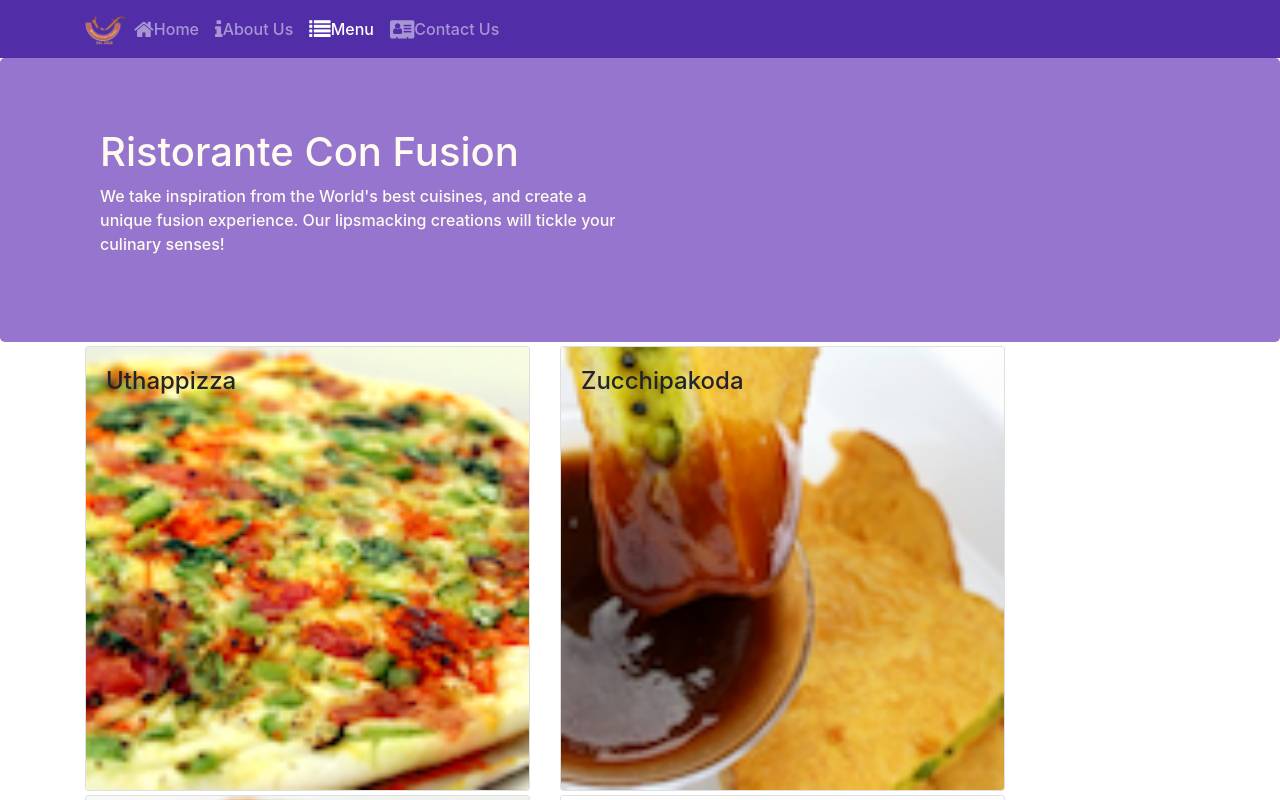
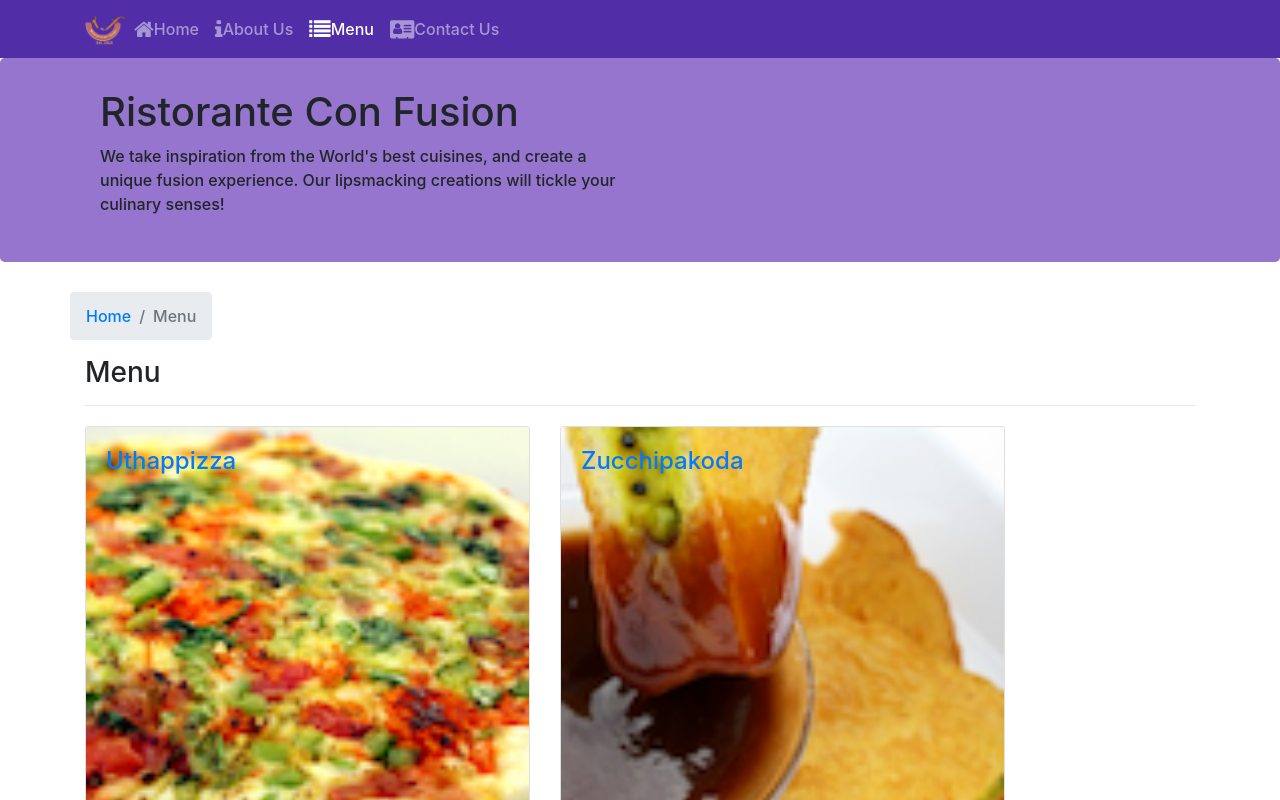
Before and after one commit to adarshRaj7/confusionReact, a React (Create React App) app: page /menu in a window 1280 px wide. Shown: the top 800 px of the page. Built offline with nearby package versions, Linux system fonts and the light colour scheme.

Commit message:
Single Page Application : Part 2

```diff
--- a/src/App.css
+++ b/src/App.css
@@ -36,13 +36,7 @@
     transform: rotate(360deg);
   }
 } */
-.jumbotron
-{
-  background-color:#9575CD;
-  color: floralwhite;
-  padding: 70px 30px 70px 30px;
-  margin: 0px auto;
-}
+
 .navbar-dark
 {
   background-color: #512DA8;
@@ -69,3 +63,34 @@
   margin: 0px;
   color: #0f0f0f;
 }
+
+.container-fluid .jumbotron, .container .jumbotron {
+  border-radius: 6px;
+  padding-left: 15px;
+  padding-right: 15px;
+}
+
+@media screen and (min-width: 768px)
+{
+.container-fluid .jumbotron, .container .jumbotron {
+    padding-left: 60px;
+    padding-right: 60px;
+}
+}
+
+@media screen and (min-width: 768px)
+{
+.jumbotron {
+    padding-bottom: 48px;
+    padding-top: 48px;
+}
+}
+
+.jumbotron {
+  background-color: #9575CD;
+  padding-left: 60px;
+  padding-right: 60px;
+  margin-bottom: 30px;
+  padding-bottom: 30px;
+  padding-top: 30px;
+}
--- a/src/components/ContentComponent.js
+++ b/src/components/ContactComponent.js
@@ -1,8 +1,22 @@
 import React from 'react';
-
+import { Breadcrumb, BreadcrumbItem} from 'reactstrap';
+import {Link} from 'react-router-dom'
 function Contact(props) {
     return(
         <div className="container">
+            <div className="container">
+                <div className="row ">
+                    <Breadcrumb>
+                        <BreadcrumbItem>
+                            <Link to='/home'>Home</Link>
+                        </BreadcrumbItem>
+                        <BreadcrumbItem active>Contact Us</BreadcrumbItem>
+                    </Breadcrumb>
+                </div>
+                <div className="col-12">
+                    <h3>Contact Us</h3>
+                </div>
+            </div>
             <div className="row row-content">
                 <div className="col-12">
                 <h3>Location Information</h3>
--- a/src/components/DishDetailComponent.js
+++ b/src/components/DishDetailComponent.js
@@ -1,67 +1,102 @@
 import React from "react";
-import { Card, CardImg, CardImgOverlay, CardText, CardBody, CardTitle, List } from "reactstrap";
-import "../App.css"
+import { Card, CardImg, Breadcrumb, BreadcrumbItem,  CardImgOverlay, CardText, CardBody, CardTitle, List } from "reactstrap";
+import "../App.css";
+import {Link} from 'react-router-dom';
 
     function RenderDish({dish})
     {
         return(
-                <Card >
-                    <CardImg  width="100%" src={dish.image} alt={dish.name}></CardImg>
-                    <CardBody>
-                        <CardTitle><h4>{dish.name}</h4></CardTitle>
-                        <CardText>{dish.description}</CardText>
-                    </CardBody>
-                </Card>
+            <div className="col-12 col-md m-1">
+                    <Card >
+                        <CardImg  src={dish.image} alt={dish.name}></CardImg>
+                        <CardBody>
+                            <CardTitle><h4>{dish.name}</h4></CardTitle>
+                            <CardText>{dish.description}</CardText>
+                        </CardBody>
+                    </Card>
+                </div>
             );
-    }
+     }
+    // const renderComments=(props) => {
+
+
+    //     // const renderComments=props.comments.map((dish)=> {
+    //         return (
+    //             // <li key={comment.id} className="col-12 col-md-5 mt-1">
+    //             //     <p>{comment.comment}</p>
+    //             //     <p>-- {comment.author}, {new Intl.DateTimeFormat('en-US', { year: 'numeric', month:'short', day: '2-digit'}).format(new Date(Date.parse(comment.date)))}</p>
+    //             // </li>
+    //             <ul className="list-unstyled">
+    //                      {this.props.comment.map((comment)=>{
+    //                         return (
+    //                             <div>
+    //                             <h4>sdf</h4>
+    //                             <li key={comment.id}>
+    //                                 <p>{comment.comment}</p>
+    //                                 <p>-- {comment.author}, {new Intl.DateTimeFormat('en-US', { year: 'numeric', month:'short', day: '2-digit'}).format(new Date(Date.parse(comment.date)))}</p>
+    //                             </li></div>
+    //                         );
+    //                     })}
+    //                 </ul>
+    //         );
+    //     // });
+    // }
 
     function RenderComments({comments})
     {
-        if(comments==null)
-        {
-            return (<div></div>);
-        }
-        else
-        {
-            const cmmts=comments.map((text)=>
-            {
-                    return (
-                    <ul key={text.id} className="list-unstyled">
-                        <li >{text.comment}</li>
-                        <li >-- {text.author} , {new Intl.DateTimeFormat('en-US', { year: 'numeric', month:'short', day: '2-digit'}).format(new Date(Date.parse(text.date)))}</li>
+            return (
+                // <div>{cmmts}</div>
+                <div className="col-12 col-md-5 m-1">
+                    <ul className="list-unstyled">
+                        {comments.map((comment)=>{
+                            return (
+                                <div>
+                                <li key={comment.id}>
+                                    <p>{comment.comment}</p>
+                                    <p>-- {comment.author}, {new Intl.DateTimeFormat('en-US', { year: 'numeric', month:'short', day: '2-digit'}).format(new Date(Date.parse(comment.date)))}</p>
+                                </li></div>
+                            );
+                        })}
                     </ul>
-                );
-            });
-            return (
-                <div>{cmmts}</div>
+                </div>
             );
         }
-    }
 
     const DishDetail=(props) =>
-    {
-
+    {console.log(props.dish);
+        console.log("nbdvhunh");
         if(props.dish!=null)
         {
-
-        console.log(props.dish.comments);
         return (
             <div className="container">
-                <div className="row">
-                    <div className="col-12 col-md-5 mt-1 m-1">
-                        <RenderDish dish={props.dish}/>
-                    </div>
-                    <div className="col-12 col-md-5 mt-1">
-                        <h4>Comments</h4>
-                        <RenderComments comments={props.dish.comments}/>
+                <div className="row ">
+                    <Breadcrumb>
+                        <BreadcrumbItem>
+                            <Link to='/menu'>Menu</Link>
+                        </BreadcrumbItem>
+                        <BreadcrumbItem active>{props.dish.name}</BreadcrumbItem>
+                    </Breadcrumb>
+                    <div className="col-12">
+                        <h3>{props.dish.name}</h3>
+                        <hr/>
                     </div>
                 </div>
+                    <div className="row">
+                        <div className="col-12 col-lg-6">
+                            <RenderDish dish={props.dish}/>
+                        </div>
+
+                        <div className="col-12 col-lg-6">
+                            <h4> Comments </h4>
+                             { <RenderComments comments={props.comments}/> }
+                        </div>
+                    </div>
             </div>
         );}
         else
         {
             return (
-                <div></div>
+                <div><h1>vbhsbhubu</h1></div>
             );
         }
     }
--- a/src/components/MainComponent.js
+++ b/src/components/MainComponent.js
@@ -8,8 +8,8 @@ import { PROMOTIONS } from '../shared/promotions';
 import DishDetail from './DishDetailComponent';
 import Header from './HeaderComponent';
 import Footer from './FooterComponent';
-import {Switch, Route,Redirec, Redirect} from 'react-router-dom';
-import Contact from './ContentComponent';
+import {Switch, Route, Redirect} from 'react-router-dom';
+import Contact from './ContactComponent';
 
 class Main extends Component {
 
@@ -32,15 +32,27 @@ constructor(props)
       return (
         <Home dish={this.state.dishes.filter((dish)=>dish.featured)[0]}
               promotion={this.state.promotions.filter((promo)=>promo.featured)[0]}
-              leader={this.state.leaders.filter((leader)=>leader.featured)[0]}></Home>
+              leader={this.state.leaders.filter((leader)=>leader.featured)[0]}>
+
+        </Home>
       );
     }
+
+    const DishWithId=({match}) =>{
+      return(
+        <DishDetail
+        dish={this.state.dishes.filter((dish)=> dish.id===parseInt(match.params.dishId,10))[0]}
+        comments={this.state.comments.filter((comment)=>comment.dishId=== parseInt(match.params.dishId,10))}></DishDetail>
+        ) ;
+    };
+
     return (
       <div>
         <Header/>
         <Switch>
           <Route path="/home" component={Homepage}></Route>
           <Route exact path="/menu" component={()=><Menu dishes={this.state.dishes}/>}></Route>
+          <Route path="/menu/:dishId" component={DishWithId}></Route>
           <Route exact path='/contactus' component={Contact}></Route>
           <Redirect to="/home"></Redirect>
         </Switch>
--- a/src/components/MenuComponent.js
+++ b/src/components/MenuComponent.js
@@ -1,14 +1,16 @@
 import React from "react";
-import { Card, CardImg, CardImgOverlay, CardText, CardBody, CardTitle } from "reactstrap";
-
+import { Card, CardImg, CardImgOverlay, CardText, CardBody, CardTitle, Breadcrumb, BreadcrumbItem } from "reactstrap";
+import {Link} from 'react-router-dom';
 
     function RenderMenuItem({dish, onClick}){
         return(
-            <Card onClick={()=> onClick(dish.id)}>
+            <Card>
+            <Link to= {`/menu/${dish.id}`}>
                 <CardImg width="100%" src={dish.image} alt={dish.name}></CardImg>
                     <CardImgOverlay>
                         <CardTitle><h4>{dish.name}</h4></CardTitle>
                 </CardImgOverlay>
+            </Link>
             </Card>
         );
     }
@@ -19,7 +21,7 @@ import { Card, CardImg, CardImgOverlay, CardText, CardBody, CardTitle } from "re
         const menu=props.dishes.map((dish)=> {
             return (
                 <div key={dish.id} className="col-12 col-md-5 mt-1">
-                    <RenderMenuItem dish={dish} onClick={props.onClick}/>
+                    <RenderMenuItem dish={dish} />
                 </div>
             );
         });
@@ -27,6 +29,18 @@ import { Card, CardImg, CardImgOverlay, CardText, CardBody, CardTitle } from "re
         console.log('Menu Component render is invoked');
         return (
             <div className="container">
+                <div className="row ">
+                    <Breadcrumb>
+                        <BreadcrumbItem>
+                            <Link to='/home'>Home</Link>
+                        </BreadcrumbItem>
+                        <BreadcrumbItem active>Menu</BreadcrumbItem>
+                    </Breadcrumb>
+                    <div className="col-12">
+                        <h3>Menu</h3>
+                        <hr></hr>
+                    </div>
+                </div>
                 <div className="row">
                         {menu}
                 </div>
```
